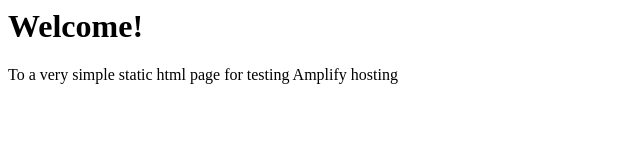
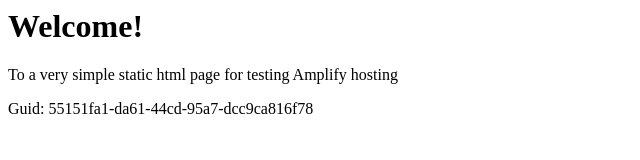
Before and after one commit to aws-aemilia-yul/Github-PR-Commit-Integration-Test-DoNotTouch-GitHubAutoBuildCanaryTest-v1-preprod-ca-central-1, a website: page src/index.html in a window 1280 px wide. Shown: the whole page, without its empty margins (0-640 px from the left). Drawn offline with Linux system fonts and the light colour scheme.

Commit message:
commit from integ tests

```diff
--- a/src/index.html
+++ b/src/index.html
@@ -1,3 +1,5 @@
+
+
 <html lang="en">
 
 <head>
@@ -10,6 +12,6 @@
 <body>
     <h1>Welcome!</h1>
     <p>To a very simple static html page for testing Amplify hosting</p>
-</body>
+    <p>Guid: 55151fa1-da61-44cd-95a7-dcc9ca816f78</p></body>
 
 </html>
```
